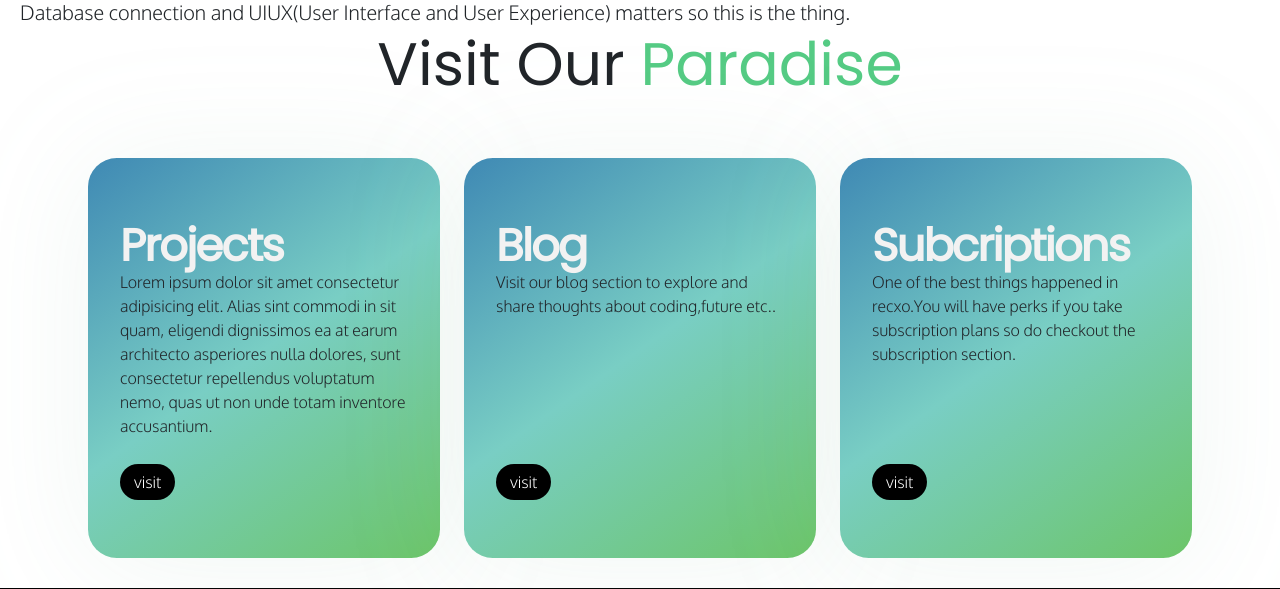
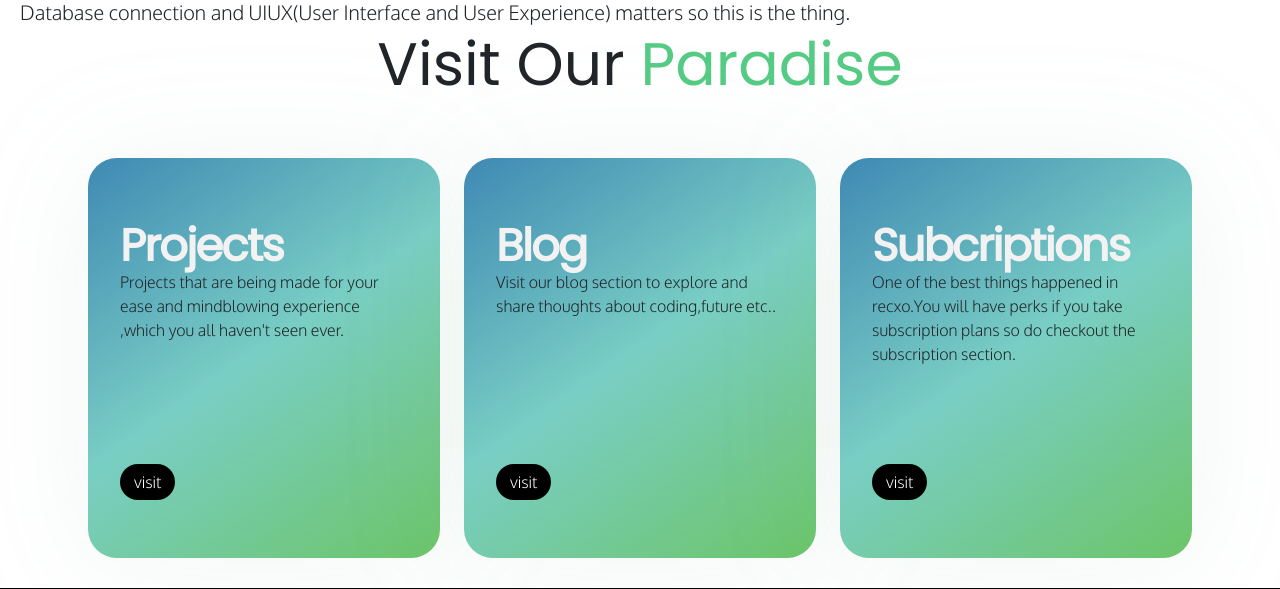
Before and after one commit to rishv1912/RECXO, a Django app: page /Services/ in a window 1280 px wide; the page is wider, and only the part inside the window is pictured. Shown: the part 2188-2777 px from the top of that part. Run offline with Django 4.2, Linux system fonts and the light colour scheme.

Commit message:
added the subtitle of projects in services page

```diff
--- a/templates/home/services.html
+++ b/templates/home/services.html
@@ -242,10 +242,7 @@
         <div class="sc-bTTELM MmSvE">
           <div class="sc-kImNAt kHFwZP">Projects</div>
           <p>
-            Lorem ipsum dolor sit amet consectetur adipisicing elit. Alias sint
-            commodi in sit quam, eligendi dignissimos ea at earum architecto
-            asperiores nulla dolores, sunt consectetur repellendus voluptatum
-            nemo, quas ut non unde totam inventore accusantium.
+            Projects that are being made for your ease and mindblowing experience ,which you all haven't seen ever.
           </p>
         </div>
         <div id="visit-1" class="visit">
```
